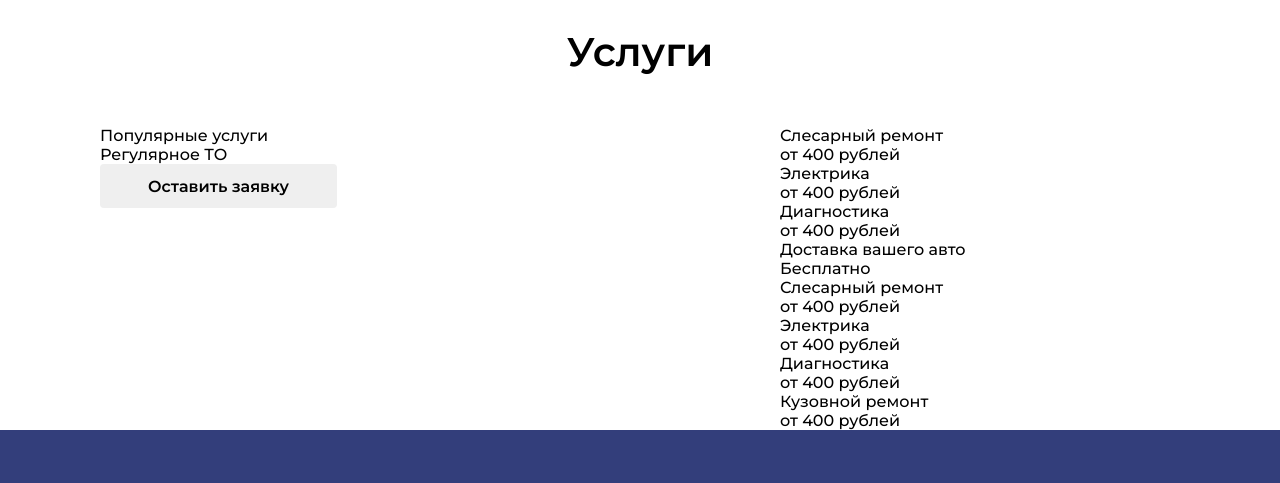
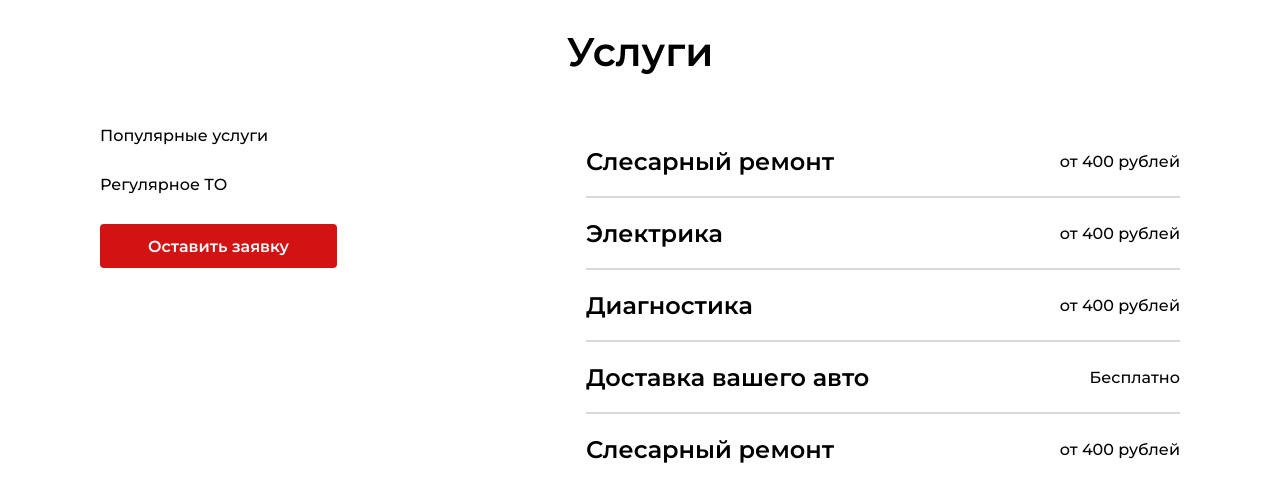
Before and after one commit to katesereda1808/NorthStar, a plain HTML site: page index.html in a window 1280 px wide. Shown: the part 910-1393 px from the top of the page. Drawn offline with Linux system fonts and the light colour scheme.

Commit message:
elements in block 2 positioned

```diff
--- a/index.html
+++ b/index.html
@@ -150,49 +150,49 @@
                         <ul class="services_list">
                             <a href="">
                                 <li class="services_item">
-                                    Слесарный ремонт
+                                    <h2>Слесарный ремонт</h2>
                                     <p>от 400 рублей</p>
                                 </li>
                             </a>
                             <a href="">
                                 <li class="services_item">
-                                    Электрика
+                                    <h2>Электрика</h2>
                                     <p>от 400 рублей</p>
                                 </li>
                             </a>
                             <a href="">
                                 <li class="services_item">
-                                    Диагностика
+                                    <h2>Диагностика</h2>
                                     <p>от 400 рублей</p>
                                 </li>
                             </a>
                             <a href="">
                                 <li class="services_item">
-                                    Доставка вашего авто
+                                    <h2>Доставка вашего авто</h2>
                                     <p>Бесплатно</p>
                                 </li>
                             </a>
                             <a href="">
                                 <li class="services_item">
-                                    Слесарный ремонт
+                                    <h2>Слесарный ремонт</h2>
                                     <p>от 400 рублей</p>
                                 </li>
                             </a>
                             <a href="">
                                 <li class="services_item">
-                                    Электрика
+                                    <h2>Электрика</h2>
                                     <p>от 400 рублей</p>
                                 </li>
                             </a>
                             <a href="">
                                 <li class="services_item">
-                                    Диагностика
+                                    <h2>Диагностика</h2>
                                     <p>от 400 рублей</p>
                                 </li>
                             </a>
                             <a href="">
                                 <li class="services_item">
-                                    Кузовной ремонт
+                                    <h2>Кузовной ремонт</h2>
                                     <p>от 400 рублей</p>
                                 </li>
                             </a>
--- a/style.css
+++ b/style.css
@@ -198,6 +198,14 @@ button{
 .footer_logo img{
     margin-right: 20px;
 }
+.services_item{
+    height: 70px;
+    display: flex;
+    flex-direction: row;
+    justify-content: space-between;
+    align-items: center;
+    border-bottom: 2px solid hsla(231, 41%, 34%, 0.2);
+}
 
 
 /* 600
@@ -257,8 +265,13 @@ button{
     flex-direction: row;
     justify-content: space-between;
 }
+.main_page_block2 .column1 div{
+    margin-bottom: 30px;
+}
 .main_page_block2 .column2{
-    width: 400px
+    /* width: 400px; */
+    width: 55%;
+    /* width: 20vw;; */
 }
 .main_page_block2 .block_heading{
     width: 100%;
@@ -267,6 +280,10 @@ button{
 .main_page_block2 .block_content{
     display: flex;
     margin-top: 50px;
+}
+.block2_btn{
+    color:#FFFFFF;
+    background-color: #D31313;
 }
 @media (max-width:900px) {
     /* //цены на услуги */
```
